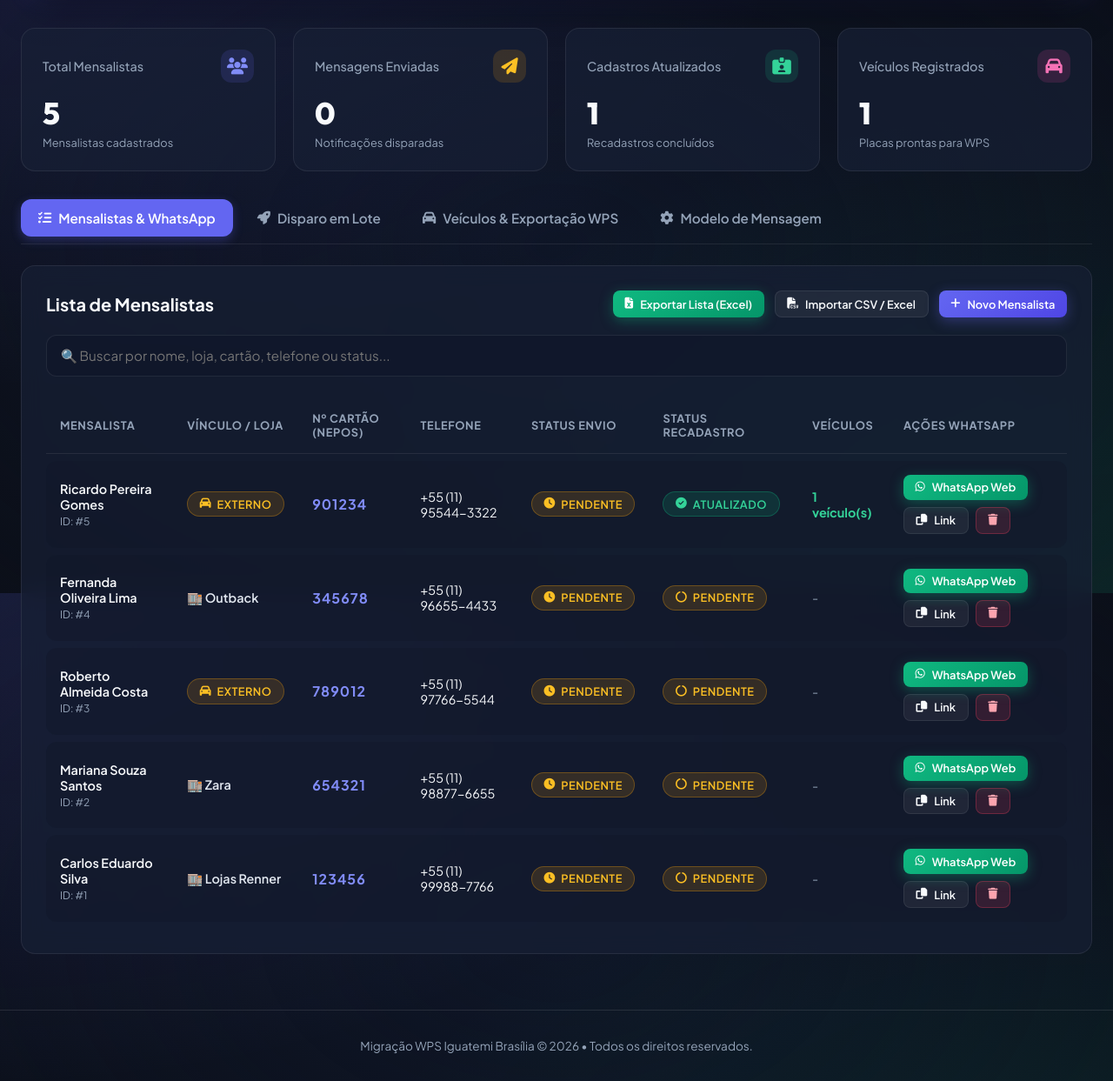
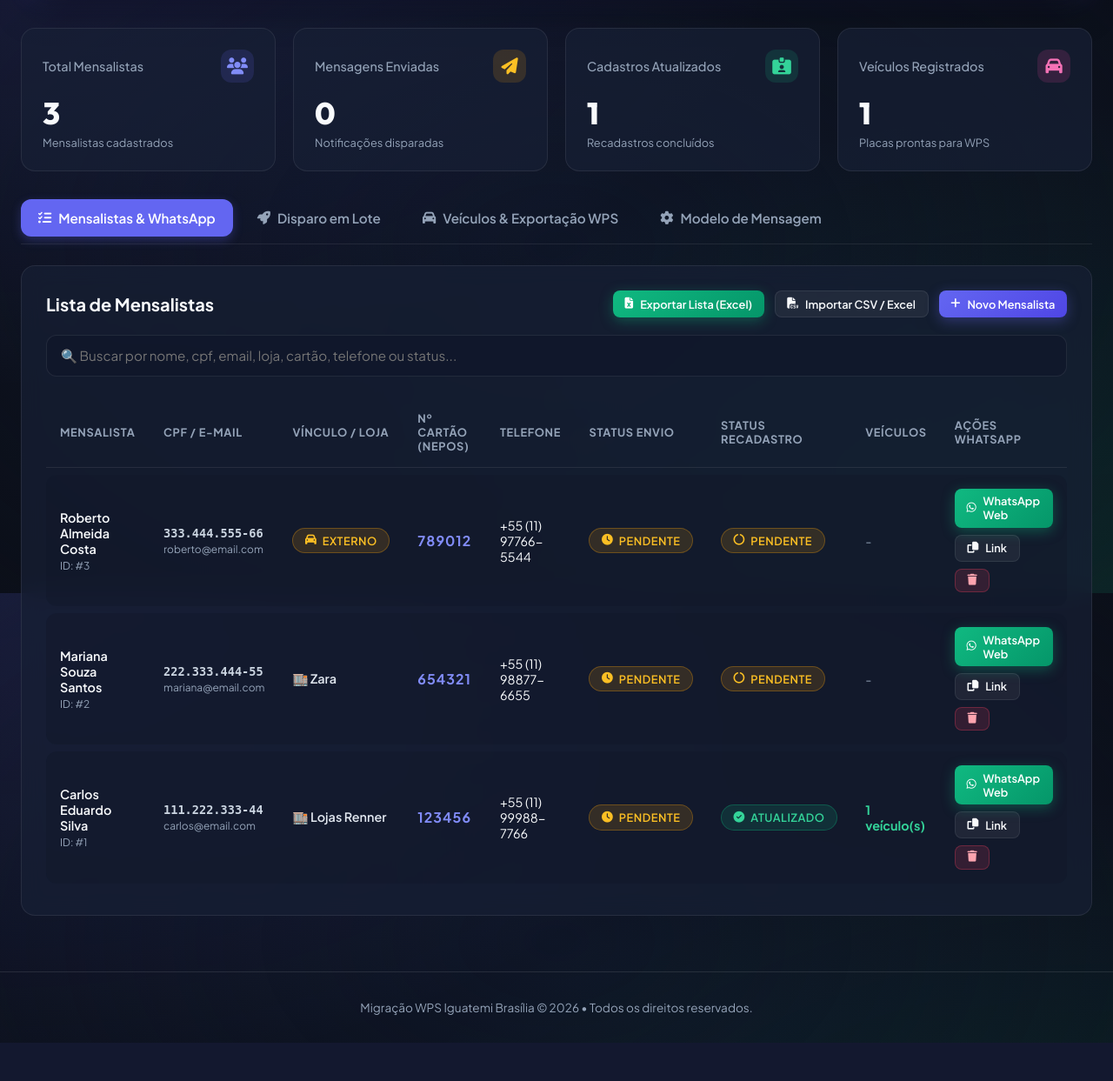
Before and after one commit to AlanGalvao83/MSGWHATS, a Flask app: page /admin in a window 1280 px wide. Shown: the part 118-1361 px from the top of the page at 87% size. After the commit the page ends 1317 px from the top, so only its background shows below. Run offline with Flask 3, Linux system fonts and the light colour scheme; data comes from the database, SQL or seed files in the repository; both versions use the stored data as it was after the commit.

Commit message:
Adicionar campos de CPF e E-mail no cadastro, painel e exportacao Excel

```diff
--- a/app.py
+++ b/app.py
@@ -14,7 +14,6 @@ database.init_db()
 database.seed_sample_data_if_empty()
 
 def get_public_host():
-    """Retorna o domínio público HTTPS configurado ou detectado para gerar os links do WhatsApp."""
     configs = database.get_configuracoes()
     dominio_custom = configs.get('dominio_publico', '').strip()
     if dominio_custom:
@@ -78,6 +77,8 @@ def api_add_mensalista():
     numero_cartao = data.get('numero_cartao', '').strip()
     tipo_vinculo = data.get('tipo_vinculo', 'Lojista / Funcionário').strip()
     nome_loja = data.get('nome_loja', '').strip()
+    cpf = data.get('cpf', '').strip()
+    email = data.get('email', '').strip()
 
     if not nome or not telefone:
         return jsonify({'error': 'Nome e telefone são obrigatórios.'}), 400
@@ -86,7 +87,9 @@ def api_add_mensalista():
         nome, telefone,
         numero_cartao=numero_cartao,
         tipo_vinculo=tipo_vinculo,
-        nome_loja=nome_loja
+        nome_loja=nome_loja,
+        cpf=cpf,
+        email=email
     )
     return jsonify({'success': True, 'id': m_id}), 201
 
@@ -128,6 +131,8 @@ def api_import_csv():
                     telefone = str(row[1]).strip()
                     numero_cartao = str(row[2]).strip() if len(row) >= 3 and row[2] else None
                     nome_loja = str(row[3]).strip() if len(row) >= 4 and row[3] else None
+                    cpf = str(row[4]).strip() if len(row) >= 5 and row[4] else None
+                    email = str(row[5]).strip() if len(row) >= 6 and row[5] else None
                     tipo_vinculo = "Mensalista Externo" if (nome_loja and "externo" in nome_loja.lower()) else "Lojista / Funcionário"
 
                     if nome and telefone and not nome.lower().startswith('nome') and not nome.lower().startswith('mensalista'):
@@ -136,7 +141,9 @@ def api_import_csv():
                             'telefone': telefone,
                             'numero_cartao': numero_cartao,
                             'tipo_vinculo': tipo_vinculo,
-                            'nome_loja': nome_loja
+                            'nome_loja': nome_loja,
+                            'cpf': cpf,
+                            'email': email
                         })
         elif filename.endswith('.xlsx') or filename.endswith('.xls'):
             wb = openpyxl.load_workbook(file)
@@ -147,6 +154,8 @@ def api_import_csv():
                     telefone = str(row[1]).strip()
                     numero_cartao = str(row[2]).strip() if len(row) >= 3 and row[2] else None
                     nome_loja = str(row[3]).strip() if len(row) >= 4 and row[3] else None
+                    cpf = str(row[4]).strip() if len(row) >= 5 and row[4] else None
+                    email = str(row[5]).strip() if len(row) >= 6 and row[5] else None
                     tipo_vinculo = "Mensalista Externo" if (nome_loja and "externo" in nome_loja.lower()) else "Lojista / Funcionário"
 
                     if nome and telefone and not nome.lower().startswith('nome') and not nome.lower().startswith('mensalista'):
@@ -155,7 +164,9 @@ def api_import_csv():
                             'telefone': telefone,
                             'numero_cartao': numero_cartao,
                             'tipo_vinculo': tipo_vinculo,
-                            'nome_loja': nome_loja
+                            'nome_loja': nome_loja,
+                            'cpf': cpf,
+                            'email': email
                         })
         else:
             return jsonify({'error': 'Formato não suportado. Envie CSV ou Excel (.xlsx).'}), 400
@@ -189,6 +200,8 @@ def api_post_recadastro(token):
     numero_cartao = data.get('numero_cartao', '').strip()
     tipo_vinculo = data.get('tipo_vinculo', 'Lojista / Funcionário').strip()
     nome_loja = data.get('nome_loja', '').strip()
+    cpf = data.get('cpf', '').strip()
+    email = data.get('email', '').strip()
 
     if tipo_vinculo == 'Mensalista Externo':
         nome_loja = 'Mensalista Externo'
@@ -205,7 +218,9 @@ def api_post_recadastro(token):
         token, veiculos,
         numero_cartao=numero_cartao,
         tipo_vinculo=tipo_vinculo,
-        nome_loja=nome_loja
+        nome_loja=nome_loja,
+        cpf=cpf,
+        email=email
     )
     if not success:
         return jsonify({'error': msg}), 400
@@ -239,7 +254,7 @@ def api_exportar_mensalistas():
     )
 
     headers = [
-        "ID", "Nome do Mensalista", "Tipo de Vínculo", "Loja / Empresa", "Nº Cartão NEPOS", "Telefone",
+        "ID", "Nome do Mensalista", "CPF", "E-mail", "Tipo de Vínculo", "Loja / Empresa", "Nº Cartão NEPOS", "Telefone",
         "Status Envio", "Status Recadastro", "Qtd Veículos", "Data Atualização", "Link Recadastro"
     ]
 
@@ -257,6 +272,8 @@ def api_exportar_mensalistas():
         ws.append([
             m['id'],
             m['nome'],
+            m.get('cpf') or '-',
+            m.get('email') or '-',
             m.get('tipo_vinculo') or 'Lojista / Funcionário',
             m.get('nome_loja') or '-',
             m.get('numero_cartao') or 'Pendente',
@@ -267,10 +284,10 @@ def api_exportar_mensalistas():
             m['data_atualizacao'] or '-',
             link
         ])
-        for col_num in range(1, 12):
+        for col_num in range(1, 14):
             cell = ws.cell(row=row_count, column=col_num)
             cell.border = thin_border
-            cell.alignment = align_center if col_num in [1, 3, 5, 6, 7, 8, 9, 10] else align_left
+            cell.alignment = align_center if col_num in [1, 3, 5, 7, 8, 9, 10, 11, 12] else align_left
         row_count += 1
 
     for col in ws.columns:
@@ -311,7 +328,7 @@ def api_exportar_wps():
     )
 
     headers = [
-        "ID Mensalista", "Nome do Mensalista", "Tipo Vínculo", "Loja / Empresa", "Nº Cartão NEPOS (6 dígitos)", "Telefone/WhatsApp",
+        "ID Mensalista", "Nome do Mensalista", "CPF", "E-mail", "Tipo Vínculo", "Loja / Empresa", "Nº Cartão NEPOS (6 dígitos)", "Telefone/WhatsApp",
         "Modelo do Veículo", "Ano", "Cor", "Placa Liberada (LPR)", "Data Recadastro"
     ]
 
@@ -329,12 +346,16 @@ def api_exportar_wps():
         cartao = m.get('numero_cartao') or 'Pendente'
         vinculo = m.get('tipo_vinculo') or 'Lojista / Funcionário'
         loja = m.get('nome_loja') or '-'
+        cpf = m.get('cpf') or '-'
+        email = m.get('email') or '-'
 
         if veiculos:
             for v in veiculos:
                 ws.append([
                     m['id'],
                     m['nome'],
+                    cpf,
+                    email,
                     vinculo,
                     loja,
                     cartao,
@@ -345,15 +366,17 @@ def api_exportar_wps():
                     v['placa'],
                     m['data_atualizacao'] or 'Pendente'
                 ])
-                for col_num in range(1, 12):
+                for col_num in range(1, 14):
                     cell = ws.cell(row=row_count, column=col_num)
                     cell.border = thin_border
-                    cell.alignment = align_center if col_num in [1, 3, 5, 6, 8, 10, 11] else align_left
+                    cell.alignment = align_center if col_num in [1, 3, 5, 7, 8, 10, 12, 13] else align_left
                 row_count += 1
         else:
             ws.append([
                 m['id'],
                 m['nome'],
+                cpf,
+                email,
                 vinculo,
                 loja,
                 cartao,
@@ -364,10 +387,10 @@ def api_exportar_wps():
                 "-",
                 "Pendente"
             ])
-            for col_num in range(1, 12):
+            for col_num in range(1, 14):
                 cell = ws.cell(row=row_count, column=col_num)
                 cell.border = thin_border
-                cell.alignment = align_center if col_num in [1, 3, 5, 6, 8, 10, 11] else align_left
+                cell.alignment = align_center if col_num in [1, 3, 5, 7, 8, 10, 12, 13] else align_left
             row_count += 1
 
     for col in ws.columns:
--- a/static/js/admin.js
+++ b/static/js/admin.js
@@ -69,8 +69,12 @@ function renderMensalistasTable() {
     const cartaoStr = m.numero_cartao || '';
     const lojaStr = m.nome_loja || '';
     const vinculoStr = m.tipo_vinculo || '';
+    const cpfStr = m.cpf || '';
+    const emailStr = m.email || '';
     return m.nome.toLowerCase().includes(search) ||
            m.telefone.includes(search) ||
+           cpfStr.includes(search) ||
+           emailStr.toLowerCase().includes(search) ||
            cartaoStr.includes(search) ||
            lojaStr.toLowerCase().includes(search) ||
            vinculoStr.toLowerCase().includes(search) ||
@@ -81,7 +85,7 @@ function renderMensalistasTable() {
   if (filtered.length === 0) {
     tbody.innerHTML = `
       <tr>
-        <td colspan="8" style="text-align: center; padding: 2rem; color: var(--text-muted);">
+        <td colspan="9" style="text-align: center; padding: 2rem; color: var(--text-muted);">
           Nenhum mensalista encontrado.
         </td>
       </tr>
@@ -112,12 +116,18 @@ function renderMensalistasTable() {
       ? `<span class="badge badge-amber"><i class="fa-solid fa-car"></i> Externo</span>`
       : `<div style="font-weight: 600; color: #e2e8f0;">🏬 ${m.nome_loja || 'Lojista'}</div>`;
 
+    const cpfEmailDisplay = `
+      <div style="font-weight: 600; font-family: monospace; font-size: 0.85rem; color: #cbd5e1;">${m.cpf || '-'}</div>
+      <small style="color: var(--text-muted); font-size: 0.75rem;">${m.email || '-'}</small>
+    `;
+
     return `
       <tr>
         <td>
           <div style="font-weight: 600;">${m.nome}</div>
           <small style="color: var(--text-muted); font-size: 0.75rem;">ID: #${m.id}</small>
         </td>
+        <td>${cpfEmailDisplay}</td>
         <td>${vinculoDisplay}</td>
         <td>${cartaoDisplay}</td>
         <td><code>${formatPhone(m.telefone)}</code></td>
@@ -151,6 +161,7 @@ function renderVeiculosTable() {
       m.veiculos.forEach(v => {
         rows.push({
           mensalista: m.nome,
+          cpf: m.cpf || '-',
           loja: m.nome_loja || m.tipo_vinculo || 'Lojista',
           cartao: m.numero_cartao || 'Pendente',
           telefone: m.telefone,
@@ -167,7 +178,7 @@ function renderVeiculosTable() {
   if (rows.length === 0) {
     tbody.innerHTML = `
       <tr>
-        <td colspan="9" style="text-align: center; padding: 2rem; color: var(--text-muted);">
+        <td colspan="10" style="text-align: center; padding: 2rem; color: var(--text-muted);">
           Nenhum veículo cadastrado pelos mensalistas até o momento.
         </td>
       </tr>
@@ -178,6 +189,7 @@ function renderVeiculosTable() {
   tbody.innerHTML = rows.map(r => `
     <tr>
       <td><strong>${r.mensalista}</strong></td>
+      <td><code style="color: #94a3b8; font-size: 0.85rem;">${r.cpf}</code></td>
       <td><span style="color: #cbd5e1; font-weight: 600;">${r.loja}</span></td>
       <td><code style="color: #818cf8; font-weight: bold;">${r.cartao}</code></td>
       <td><code>${formatPhone(r.telefone)}</code></td>
@@ -255,6 +267,8 @@ async function handleAddSubmit(e) {
   e.preventDefault();
   const nome = document.getElementById('add-nome').value;
   const telefone = document.getElementById('add-telefone').value;
+  const cpf = document.getElementById('add-cpf').value;
+  const email = document.getElementById('add-email').value;
   const tipo_vinculo = document.getElementById('add-vinculo').value;
   const nome_loja = tipo_vinculo === 'Mensalista Externo' ? 'Mensalista Externo' : document.getElementById('add-loja').value;
   const numero_cartao = document.getElementById('add-cartao').value;
@@ -262,13 +276,15 @@ async function handleAddSubmit(e) {
   const res = await fetch('/api/mensalistas', {
     method: 'POST',
     headers: { 'Content-Type': 'application/json' },
-    body: JSON.stringify({ nome, telefone, numero_cartao, tipo_vinculo, nome_loja })
+    body: JSON.stringify({ nome, telefone, numero_cartao, tipo_vinculo, nome_loja, cpf, email })
   });
 
   if (res.ok) {
     closeAddModal();
     document.getElementById('add-nome').value = '';
     document.getElementById('add-telefone').value = '';
+    document.getElementById('add-cpf').value = '';
+    document.getElementById('add-email').value = '';
     document.getElementById('add-loja').value = '';
     document.getElementById('add-cartao').value = '';
     loadData();
--- a/templates/admin.html
+++ b/templates/admin.html
@@ -113,7 +113,7 @@
         </div>
 
         <div style="margin-bottom: 1rem; display: flex; gap: 1rem;">
-          <input type="text" id="search-input" class="form-control" placeholder="🔍 Buscar por nome, loja, cartão, telefone ou status..." onkeyup="renderMensalistasTable()">
+          <input type="text" id="search-input" class="form-control" placeholder="🔍 Buscar por nome, cpf, email, loja, cartão, telefone ou status..." onkeyup="renderMensalistasTable()">
         </div>
 
         <div class="table-responsive">
@@ -121,6 +121,7 @@
             <thead>
               <tr>
                 <th>Mensalista</th>
+                <th>CPF / E-mail</th>
                 <th>Vínculo / Loja</th>
                 <th>Nº Cartão (NEPOS)</th>
                 <th>Telefone</th>
@@ -197,6 +198,7 @@
             <thead>
               <tr>
                 <th>Mensalista</th>
+                <th>CPF</th>
                 <th>Vínculo / Loja</th>
                 <th>Nº Cartão (NEPOS)</th>
                 <th>Telefone</th>
@@ -263,7 +265,7 @@
         <button class="btn btn-secondary btn-sm" onclick="closeImportModal()">&times;</button>
       </div>
       <p style="color: var(--text-muted); font-size: 0.9rem; margin-bottom: 1rem;">
-        Envie um arquivo CSV ou Excel contendo as colunas: <strong>Nome</strong> (1ª col), <strong>Telefone</strong> (2ª col), <strong>Cartão (6 dígitos)</strong> (3ª col) e <strong>Loja / Vínculo</strong> (4ª col).
+        Envie um arquivo CSV ou Excel contendo as colunas: <strong>Nome</strong> (1ª), <strong>Telefone</strong> (2ª), <strong>Cartão</strong> (3ª), <strong>Loja</strong> (4ª), <strong>CPF</strong> (5ª) e <strong>E-mail</strong> (6ª).
       </p>
       <form id="form-import" onsubmit="handleImportSubmit(event)">
         <div class="form-group">
@@ -286,12 +288,22 @@
       </div>
       <form onsubmit="handleAddSubmit(event)">
         <div class="form-group">
-          <label class="form-label">Nome Completo</label>
+          <label class="form-label">Nome Completo *</label>
           <input type="text" id="add-nome" class="form-control" placeholder="Ex: João da Silva" required>
         </div>
         <div class="form-group">
-          <label class="form-label">Telefone / WhatsApp (com DDD)</label>
+          <label class="form-label">Telefone / WhatsApp (com DDD) *</label>
           <input type="text" id="add-telefone" class="form-control" placeholder="Ex: 61999998888" required>
+        </div>
+        <div style="display: grid; grid-template-columns: 1fr 1fr; gap: 1rem;">
+          <div class="form-group">
+            <label class="form-label">CPF</label>
+            <input type="text" id="add-cpf" class="form-control" placeholder="Ex: 000.000.000-00">
+          </div>
+          <div class="form-group">
+            <label class="form-label">E-mail</label>
+            <input type="email" id="add-email" class="form-control" placeholder="Ex: joao@email.com">
+          </div>
         </div>
         <div class="form-group">
           <label class="form-label">Tipo de Vínculo</label>
```
Also changed, not shown: database.py (+28 -22 lines), static/js/customer.js (+31 -2 lines), supabase/schema.sql (+10 -5 lines), templates/customer.html (+19 -0 lines).
